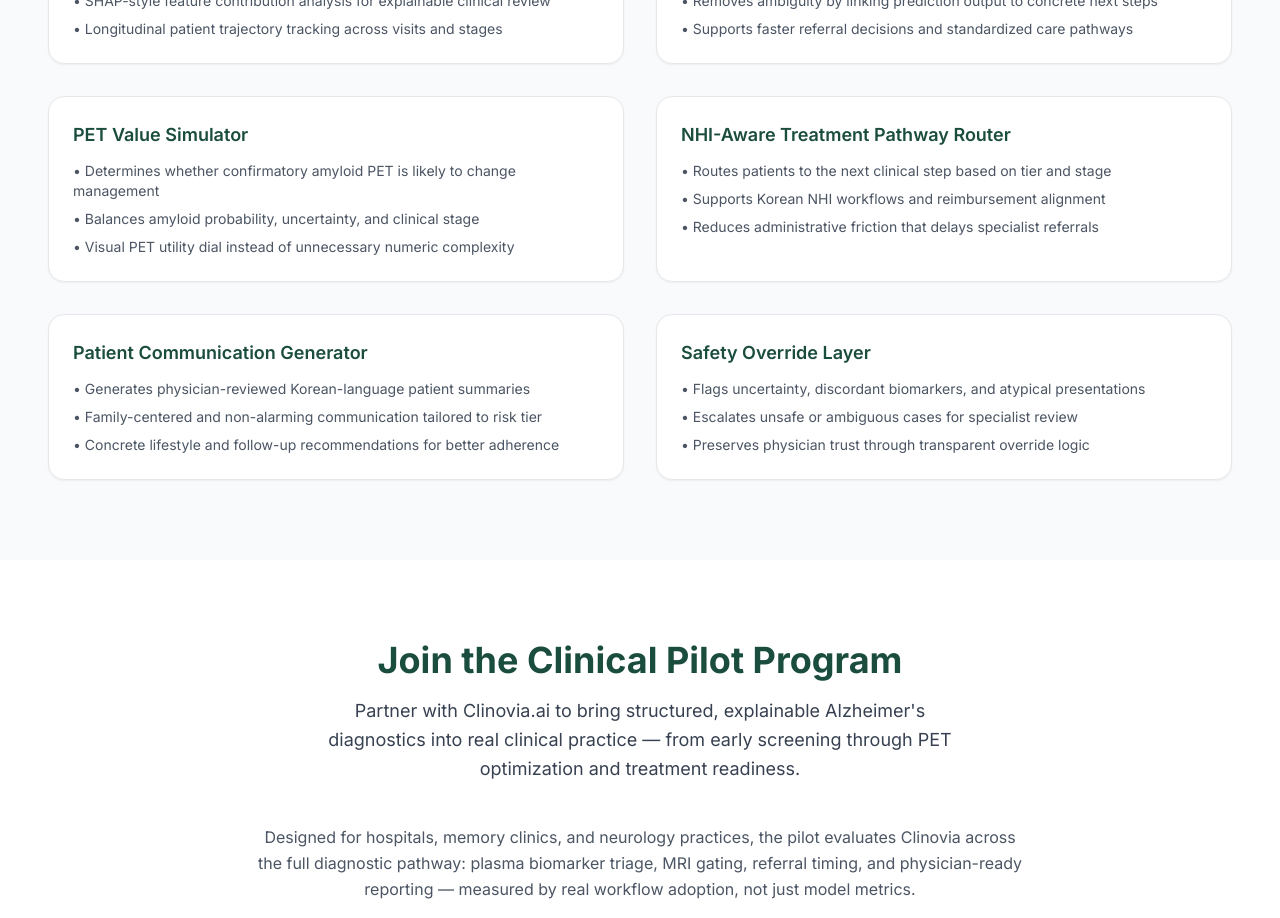
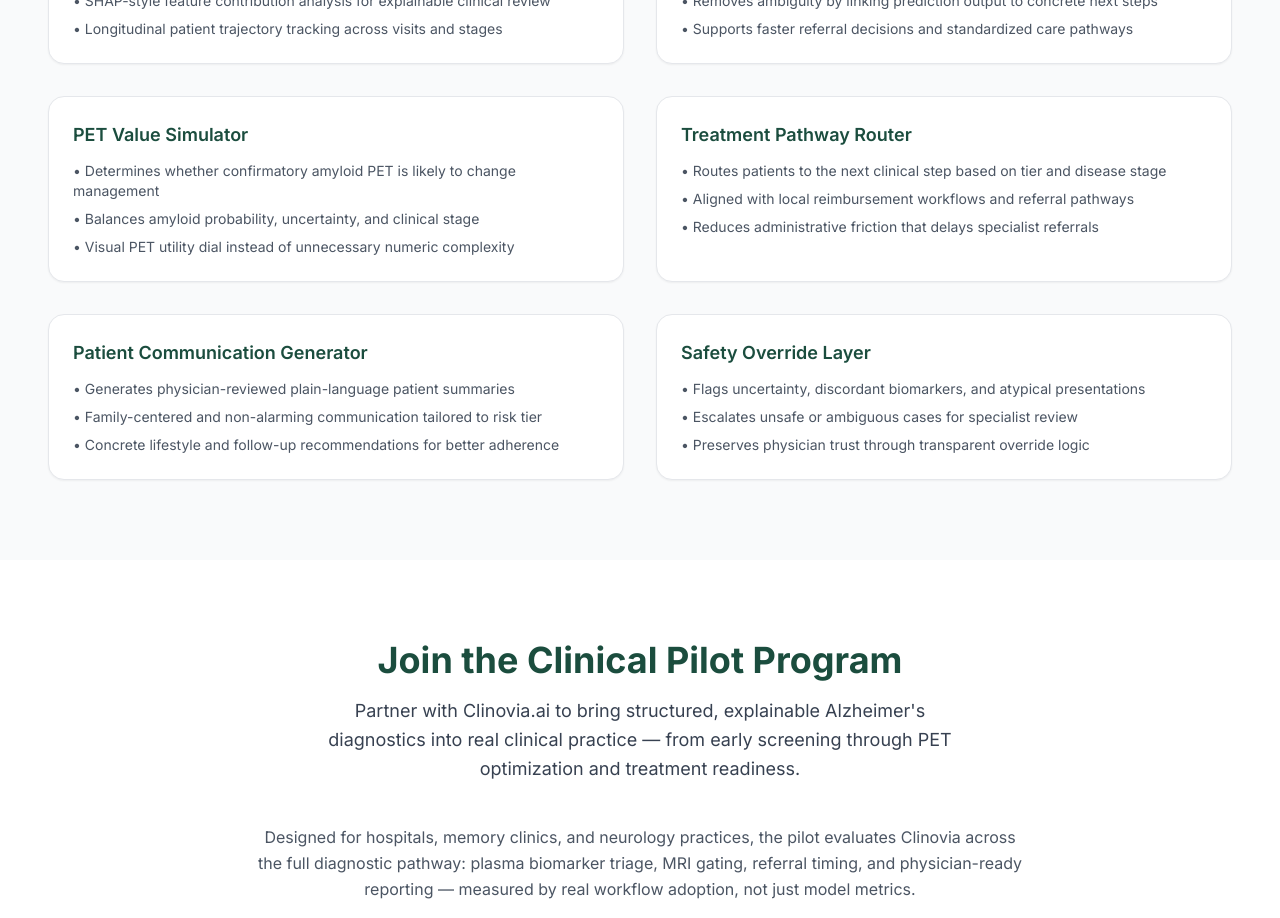
Before and after one commit to Clinovia/landing-page, a Next.js app: page / in a window 1280 px wide. Shown: the part 3000-3918 px from the top of the page. Built offline with nearby package versions, Linux system fonts and the light colour scheme; no server answers.

Commit message:
for global market

```diff
--- a/app/(marketing)/sections/Features.tsx
+++ b/app/(marketing)/sections/Features.tsx
@@ -25,17 +25,17 @@
       ],
     },
     {
-      title: "NHI-Aware Treatment Pathway Router",
+      title: "Treatment Pathway Router",
       description: [
-        "Routes patients to the next clinical step based on tier and stage",
-        "Supports Korean NHI workflows and reimbursement alignment",
+        "Routes patients to the next clinical step based on tier and disease stage",
+        "Aligned with local reimbursement workflows and referral pathways",
         "Reduces administrative friction that delays specialist referrals",
       ],
     },
     {
       title: "Patient Communication Generator",
       description: [
-        "Generates physician-reviewed Korean-language patient summaries",
+        "Generates physician-reviewed plain-language patient summaries",
         "Family-centered and non-alarming communication tailored to risk tier",
         "Concrete lifestyle and follow-up recommendations for better adherence",
       ],
@@ -63,7 +63,6 @@
             treatment readiness.
           </p>
         </div>
-
         <div className="grid gap-8 md:grid-cols-2">
           {features.map((feature, index) => (
             <div
@@ -73,7 +72,6 @@
               <h3 className="mb-3 text-lg font-semibold text-[#1B4D3E]">
                 {feature.title}
               </h3>
-
               <ul className="space-y-2">
                 {feature.description.map((item, i) => (
                   <li key={i} className="text-sm text-gray-600">
```
